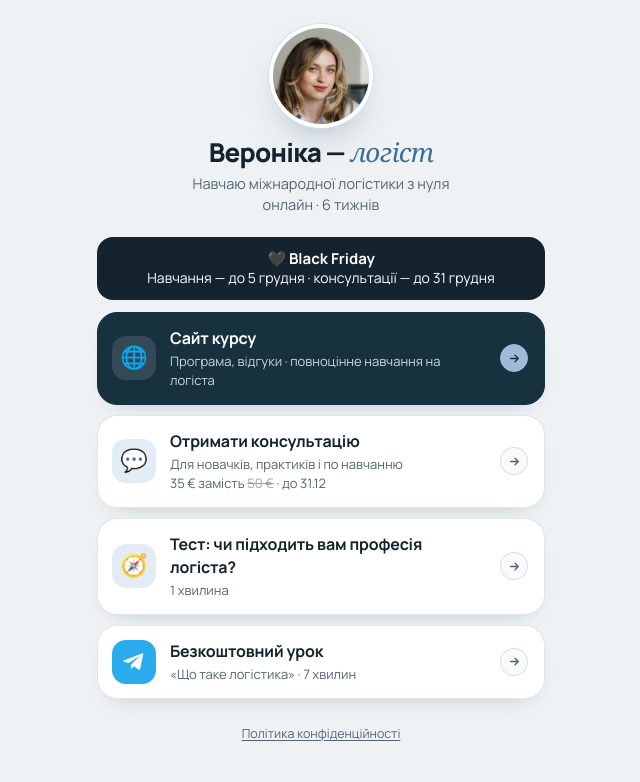
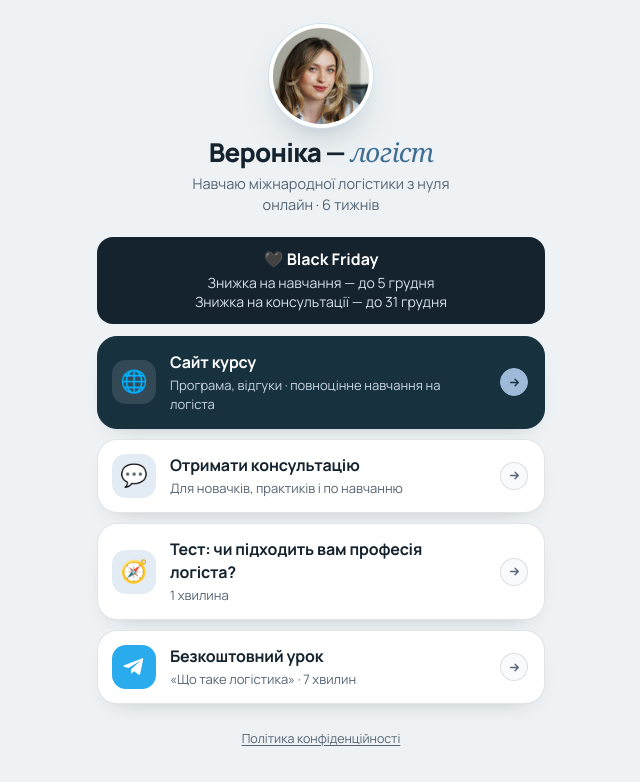
Before and after one commit to biliurveronika-hub/Veronika-Logistics, a plain HTML site: page ig/index.html in a window 1280 px wide. Shown: the whole page, without its empty margins (319-959 px from the left). Drawn offline with Linux system fonts and the light colour scheme; a web font is replaced by a local one.

Commit message:
Мультипосилання: банер Black Friday двома рядками (знижка на навчання до 5.12, на консультації до 31.12), консультація без ціни
Co-Authored-By: Claude Opus 5.5 <noreply@anthropic.com>

```diff
--- a/ig/index.html
+++ b/ig/index.html
@@ -32,7 +32,8 @@ em{font-family:'Playfair Display',Georgia,serif;font-style:italic;font-weight:40
 .links{display:grid;gap:10px}
 .bf{display:block;text-align:center;margin:0 0 12px;padding:12px 14px;border-radius:16px;background:#14232E;color:#fff;font-size:14px;text-decoration:none;line-height:1.35}
 .bf[hidden]{display:none}
-.bf b{display:block;font-size:15px}
+.bf b{display:block;font-size:16px;margin-bottom:4px}
+.bf span{display:block;font-size:14px;color:#D5E1EA;white-space:nowrap}
 .lk small s{opacity:.6}
 .lk{display:flex;align-items:center;gap:14px;padding:14px 16px 14px 14px;border-radius:20px;background:#fff;border:1px solid var(--line);box-shadow:0 10px 24px -18px rgba(20,35,46,.4);transition:transform .2s var(--ease),border-color .2s}
 .lk:active{transform:scale(.985)}
@@ -64,7 +65,7 @@ em{font-family:'Playfair Display',Georgia,serif;font-style:italic;font-weight:40
     <p>Навчаю міжнародної логістики з нуля<br>онлайн · 6 тижнів</p>
   </header>
 
-  <a class="bf" id="bf" data-to="/" data-ev="bf" hidden><b>🖤 Black Friday</b> Навчання — до 5 грудня · консультації — до 31 грудня</a>
+  <a class="bf" id="bf" data-to="/" data-ev="bf" hidden><b>🖤 Black Friday</b><span>Знижка на навчання — до 5 грудня</span><span>Знижка на консультації — до 31 грудня</span></a>
   <nav class="links">
     <a class="lk main" data-to="/" data-ev="site">
       <span class="ic">🌐</span>
@@ -73,7 +74,7 @@ em{font-family:'Playfair Display',Georgia,serif;font-style:italic;font-weight:40
     </a>
     <a class="lk" data-to="/" data-q="c=1" data-ev="konsultaciya">
       <span class="ic">💬</span>
-      <span class="tx"><b>Отримати консультацію</b><small>Для новачків, практиків і по навчанню<br><span id="cPrice">35 € замість <s>50 €</s> · до 31.12</span></small></span>
+      <span class="tx"><b>Отримати консультацію</b><small>Для новачків, практиків і по навчанню</small></span>
       <span class="ar"><svg viewBox="0 0 24 24" fill="none" stroke="currentColor" stroke-width="2.4" stroke-linecap="round" stroke-linejoin="round"><path d="M5 12h14M13 6l6 6-6 6"/></svg></span>
     </a>
 
```
Also changed, not shown: tt/index.html (+4 -3 lines).
